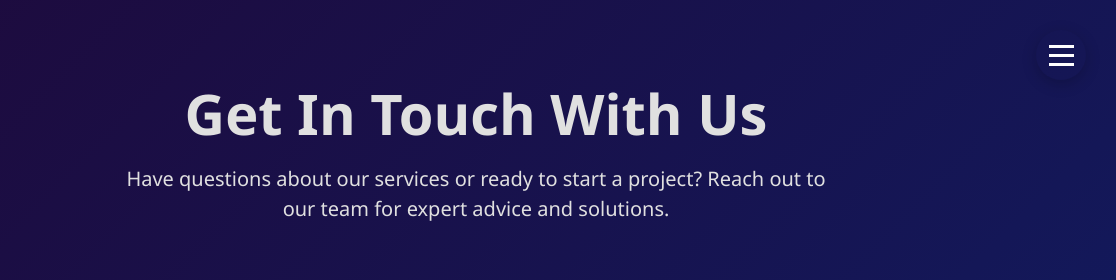
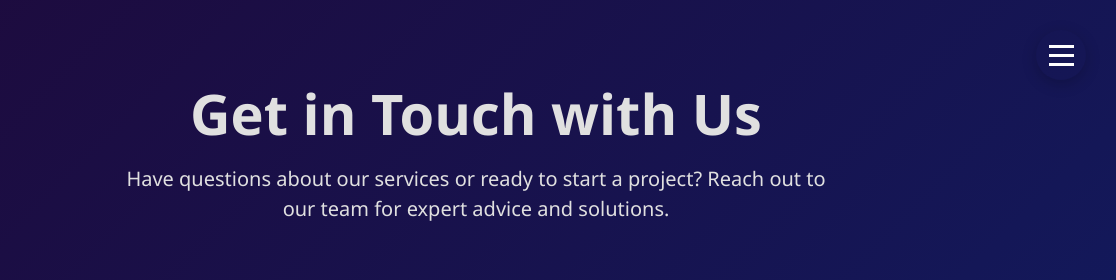
Before and after one commit to Habib2279/whizminder, a plain HTML site: page contact.html in a window 1280 px wide. Shown: the top 280 px of the page, 164-1280 px from the left. Drawn offline with nearby package versions, Linux system fonts and the light colour scheme.

Commit message:
contact update

```diff
--- a/contact.html
+++ b/contact.html
@@ -396,7 +396,7 @@
     <div class="container py-4">
       <div class="row align-items-center">
         <div class="col-lg-8 mx-auto text-center animate__animated animate__fadeIn">
-          <h1 class="display-4 fw-bold mb-3">Get In Touch With Us</h1>
+          <h1 class="display-4 fw-bold mb-3">Get in Touch with Us</h1>
           <p class="lead">Have questions about our services or ready to start a project? Reach out to our team for expert advice and solutions.</p>
         </div>
       </div>
```
